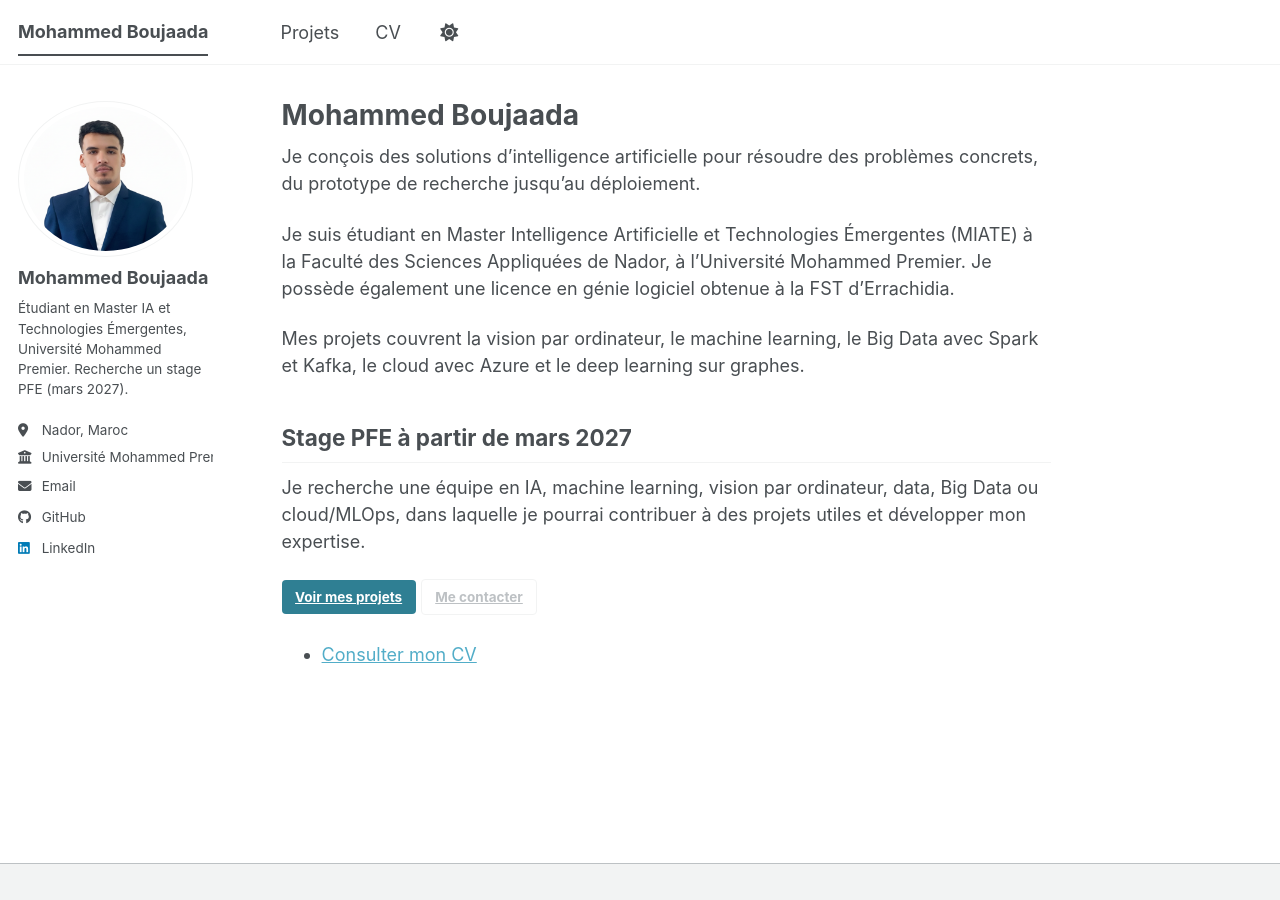
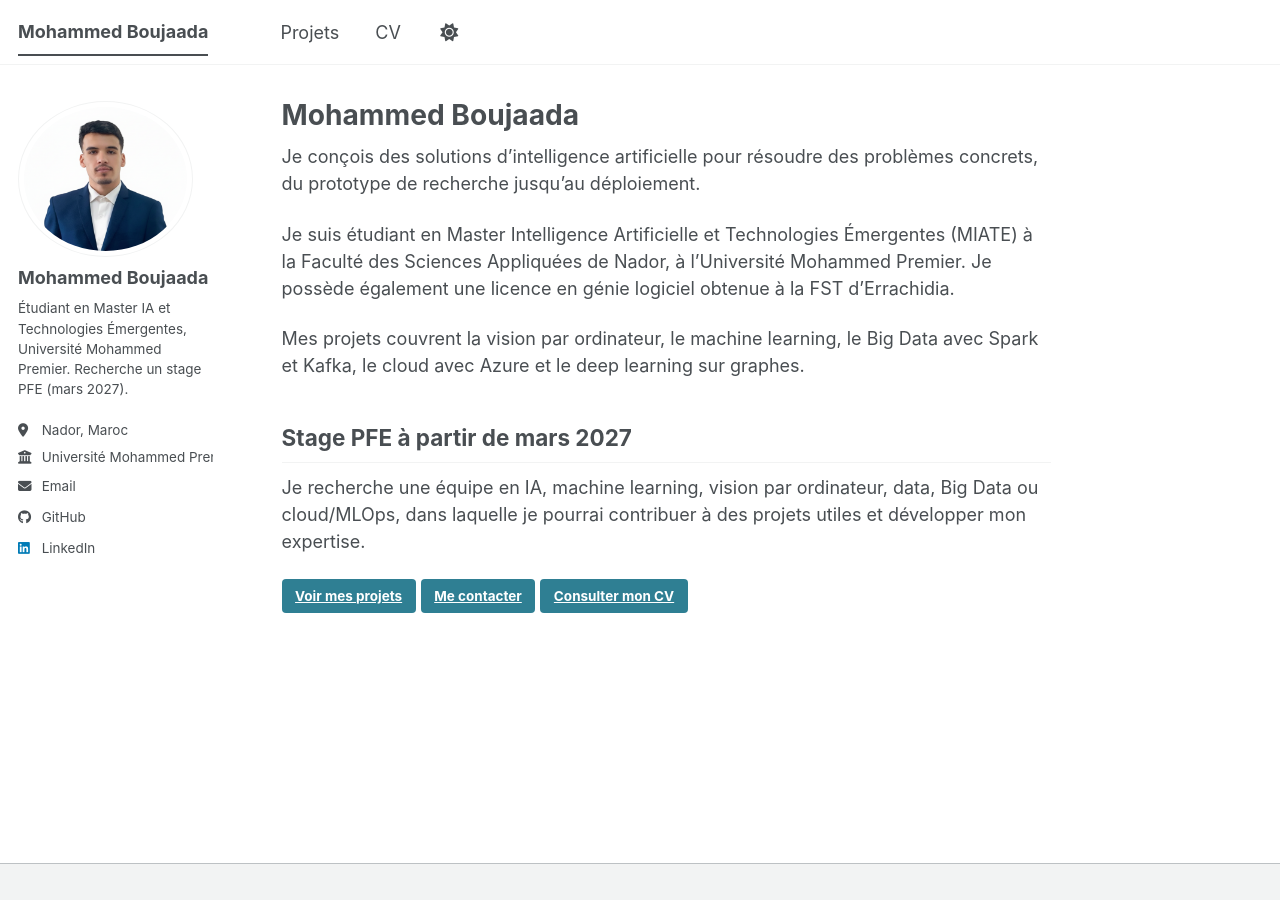
Before and after one commit to mohammed-boujaada/mohammed-boujaada.github.io, a Jekyll site: the page built from index.md, in a window 1280 px wide. Built offline with Jekyll 4.4.1, drawn with Linux system fonts in a browser that asks for light colours; a style sheet for code colours, icons or effects is not loaded.

Commit message:
Add visible CV homepage button
Co-authored-by: Copilot <223556219+Copilot@users.noreply.github.com>

```diff
--- a/index.md
+++ b/index.md
@@ -20,7 +20,6 @@ Je recherche une équipe en IA, machine learning, vision par ordinateur, data, B
 
 <p>
   <a href="/portfolio/" class="btn btn--primary">Voir mes projets</a>
-  <a href="mailto:mohammed.boujaada@ump.ac.ma" class="btn btn--inverse">Me contacter</a>
+  <a href="mailto:mohammed.boujaada@ump.ac.ma" class="btn btn--primary">Me contacter</a>
+  <a href="/cv/" class="btn btn--primary">Consulter mon CV</a>
 </p>
-
-- [Consulter mon CV](/cv/)
```
